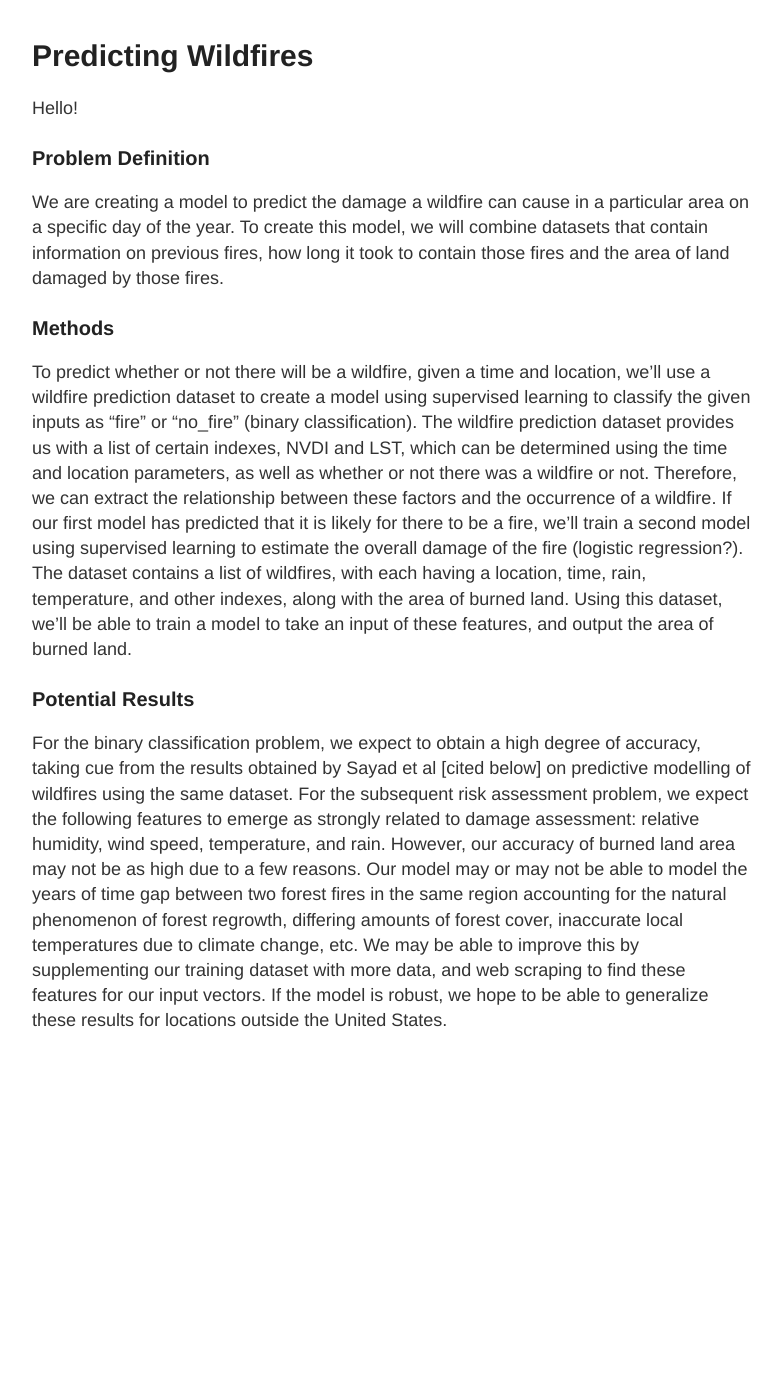
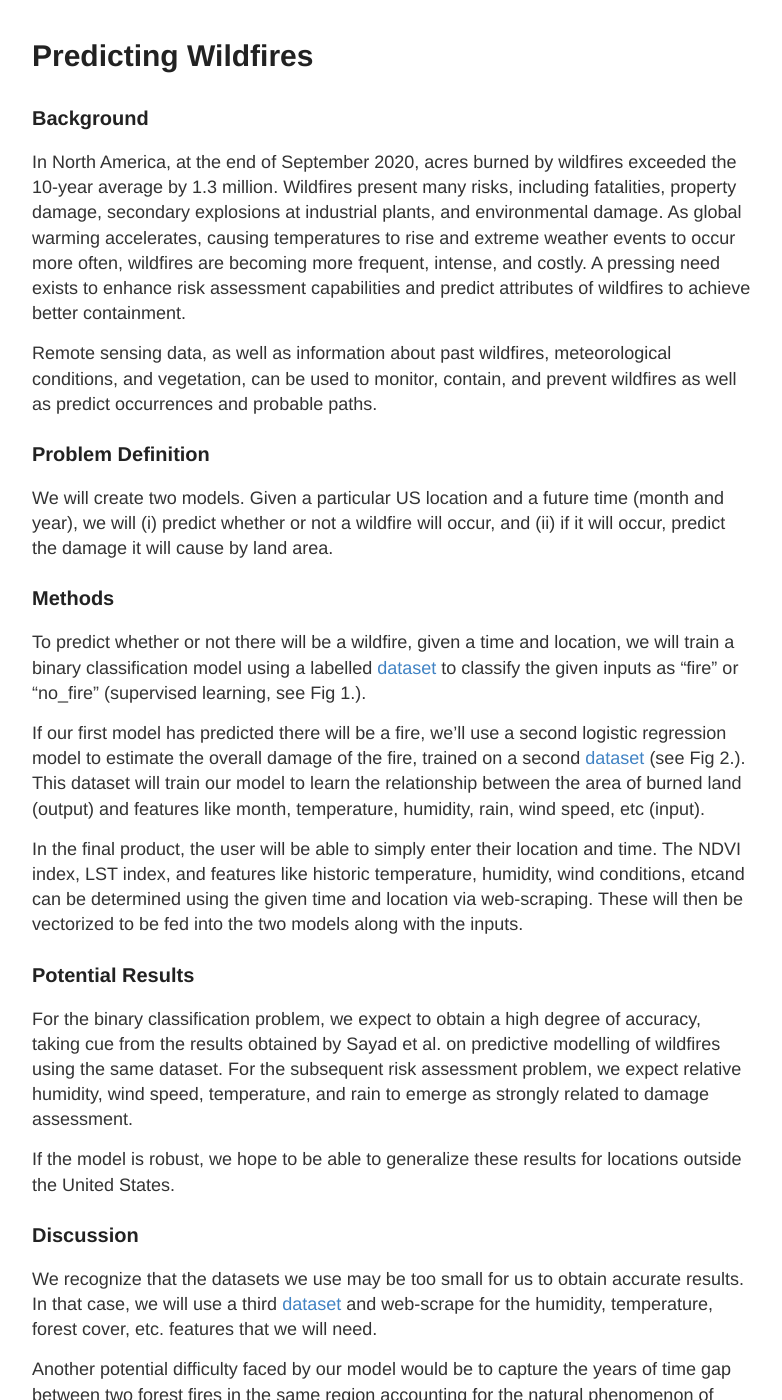
Before and after one commit to ragrawal4545/ragrawal4545.github.io, a Jekyll site: the page built from cs4641.md, in a window 1280 px wide and 1400 px high. Shown: the whole window, without its empty margins (248-1030 px from the left). Built offline with Jekyll 4.4.1, drawn with Linux system fonts in a browser that asks for light colours; some of the changed text lies outside the part shown.

Commit message:
proposal

```diff
--- a/cs4641.md
+++ b/cs4641.md
@@ -3,18 +3,52 @@ layout: page
 title: Predicting Wildfires
 permalink: /cs4641/
 ---
-Hello!
+
+### Background
+
+In North America, at the end of September 2020, acres burned by wildfires exceeded the 10-year average by 1.3 million. Wildfires present many risks, including fatalities, property damage, secondary explosions at industrial plants, and environmental damage. As global warming accelerates, causing temperatures to rise and extreme weather events to occur more often, wildfires are becoming more frequent, intense, and costly. A pressing need exists to enhance risk assessment capabilities and predict attributes of wildfires to achieve better containment.
+
+Remote sensing data, as well as information about past wildfires, meteorological conditions, and vegetation, can be used to monitor, contain, and prevent wildfires as well as predict occurrences and probable paths.
+
 
 ### Problem Definition
 
-We are creating a model to predict the damage a wildfire can cause in a particular area on a specific day of the year. To create this model, we will combine datasets that contain information on previous fires, how long it took to contain those fires and the area of land damaged by those fires.
+We will create two models. Given a particular US location and a future time (month and year), we will (i) predict whether or not a wildfire will occur, and (ii) if it will occur, predict the damage it will cause by land area.
 
 ### Methods
 
-To predict whether or not there will be a wildfire, given a time and location, we’ll use a wildfire prediction dataset to create a model using supervised learning to classify the given inputs as “fire” or “no_fire” (binary classification). The wildfire prediction dataset provides us with a list of certain indexes, NVDI and LST, which can be determined using the time and location parameters, as well as whether or not there was a wildfire or not. Therefore, we can extract the relationship between these factors and the occurrence of a wildfire.
-If our first model has predicted that it is likely for there to be a fire, we’ll train a second model using supervised learning to estimate the overall damage of the fire (logistic regression?). The dataset contains a list of wildfires, with each having a location, time, rain, temperature, and other indexes, along with the area of burned land. Using this dataset, we’ll be able to train a model to take an input of these features, and output the area of burned land.
+To predict whether or not there will be a wildfire, given a time and location, we will train a binary classification model using a labelled [dataset](https://github.com/ouladsayadyounes/WildFires/blob/master/WildFires_DataSet.csv) to classify the given inputs as “fire” or “no_fire” (supervised learning, see Fig 1.).
+
+If our first model has predicted there will be a fire, we’ll use a second logistic regression model to estimate the overall damage of the fire, trained on a second [dataset](https://www.kaggle.com/elikplim/forest-fires-data-set) (see Fig 2.). This dataset will train our model to learn the relationship between the area of burned land (output) and features like month, temperature, humidity, rain, wind speed, etc (input).
+
+In the final product, the user will be able to simply enter their location and time. The NDVI index, LST index, and features like historic temperature, humidity, wind conditions, etcand can be determined using the given time and location via web-scraping. These will then be vectorized to be fed into the two models along with the inputs.
+
 
 ### Potential Results
 
-For the binary classification problem, we expect to obtain a high degree of accuracy, taking cue from the results obtained by Sayad et al [cited below] on predictive modelling of wildfires using the same dataset. For the subsequent risk assessment problem, we expect the following features to emerge as strongly related to damage assessment:  relative humidity, wind speed, temperature, and rain. However, our accuracy of burned land area may not be as high due to a few reasons. Our model may or may not be able to model the years of time gap between two forest fires in the same region accounting for the natural phenomenon of forest regrowth, differing amounts of forest cover, inaccurate local temperatures due to climate change, etc. We may be able to improve this by supplementing our training dataset with more data, and web scraping to find these features for our input vectors.
+For the binary classification problem, we expect to obtain a high degree of accuracy, taking cue from the results obtained by Sayad et al. on predictive modelling of wildfires using the same dataset. For the subsequent risk assessment problem, we expect relative humidity, wind speed, temperature, and rain to emerge as strongly related to damage assessment.
+
 If the model is robust, we hope to be able to generalize these results for locations outside the United States.
+
+### Discussion
+
+We recognize that the datasets we use may be too small for us to obtain accurate results. In that case, we will use a third [dataset](https://www.kaggle.com/rtatman/188-million-us-wildfires) and web-scrape for the humidity, temperature, forest cover, etc. features that we will need.
+
+Another potential difficulty faced by our model would be to capture the years of time gap between two forest fires in the same region accounting for the natural phenomenon of forest regrowth. We may be able to improve this by supplementing our training dataset with additional information such as the last occurence of a wildfire at a particular location.
+
+Finally, historic climate conditions may not be accurate given climate change and changing weather conditions, as alluded to in our introduction. Thus, we may look into extrapolating current climate change patterns to more accurately supplement our inputs.
+
+The results from this project can be used to assist the EPA with forecasting the probability of wildfires in particular locations to take proactive measures to stop or mitigate the spread of the fires. In the case that a fire occurs, using the results from the intensity model, environmental organizations and firefighters will be able to gather appropriate resources to stop the spread further.
+
+### References
+Coffield, S. R., Graff, C. A., Chen, Y., Smyth, P., Foufoula-Georgiou, E., & Randerson, J. T.(2019). Machine learning to predict final fire size at the time of ignition. International Journal of Wildland Fire, 28(11), 861. doi:10.1071/wf19023
+
+Khakzad, N. (2019). Modeling wildfire spread in wildland-industrial interfaces using dynamic Bayesian network. Reliability Engineering & System Safety, 189, 165-176. doi:10.1016/j.ress.2019.04.006
+
+Sayad, Y. O., Mousannif, H., & Moatassime, H. A. (2019). Predictive modeling of wildfires: A new dataset and machine learning approach. Fire Safety Journal, 104, 130-146. doi:10.1016/j.firesaf.2019.01.006
+
+Scott, J. H., Thompson, M. P., & Calkin, D. E. (2013). A wildfire risk assessment framework for land and resource management. Fort Collins, CO: U.S. Dept. of Agriculture, Forest Service, Rocky Mountain Research Station.
+
+2020 North American Wildfire Season. (2020, September 30). Retrieved September 30, 2020, from https://disasterphilanthropy.org/disaster/2020-california-wildfires/
+
+***The first 3 sources are from peer-reviewed journals
```
